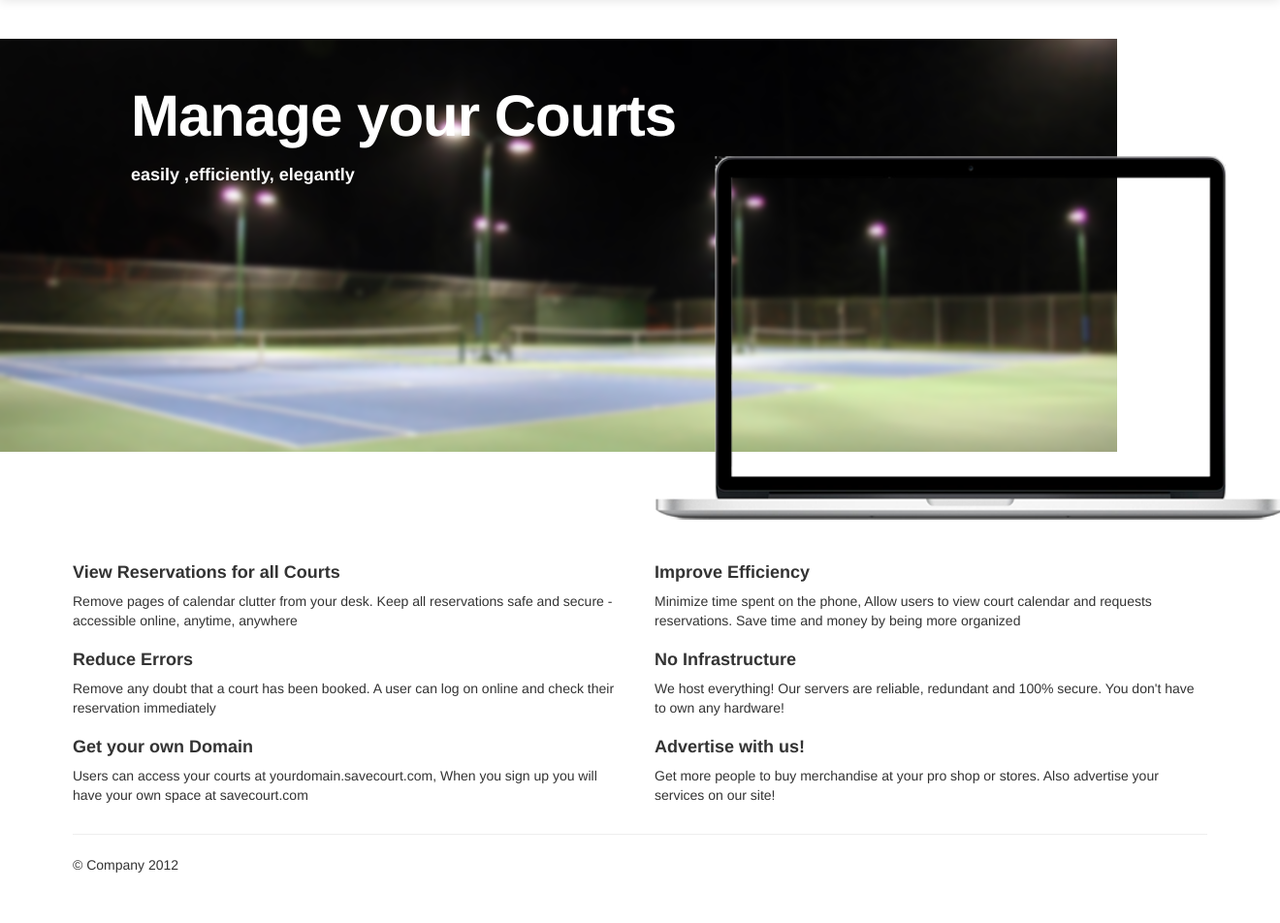
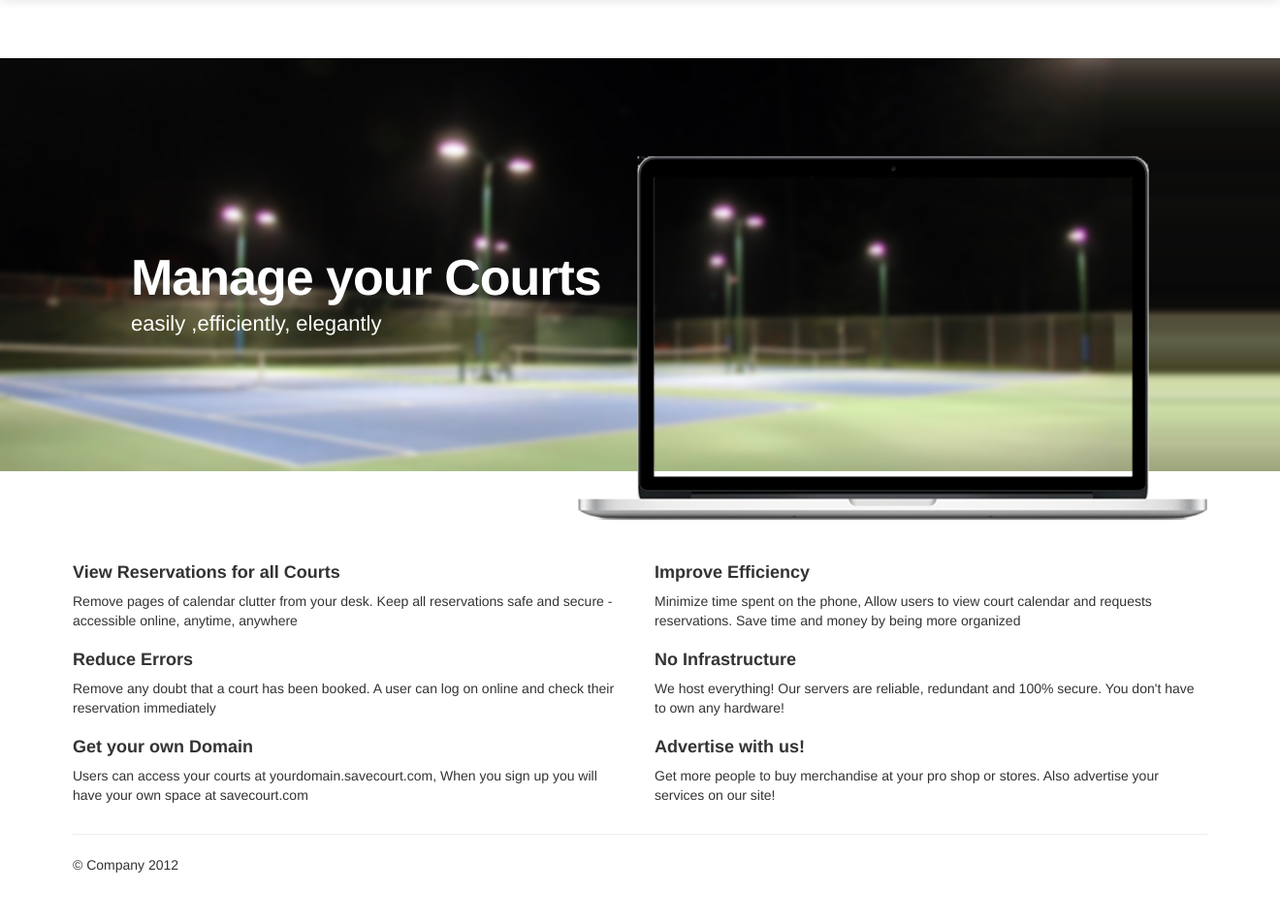
Before and after one commit to gefunk/tennisreserve, a PHP site: template application/views/main/home.php in a window 1320 px wide. Shown: the part 40-992 px from the top of the page at 97% size. Run offline with PHP 8.4, Linux system fonts and the light colour scheme; the template is opened without the code that fills it, so the values that code supplies are empty.

Commit message:
Added repeating background, and sub url logic
Added logic to check for sub url's, i.e. demo.savecourt.com

```diff
--- a/application/controllers/main.php
+++ b/application/controllers/main.php
@@ -5,12 +5,19 @@ class Main extends CI_Controller {
 	function __construct()
 	{
 		parent::__construct();
-
+		$this->load->helper('url');
 	}
 
 	function index($page='')
 	{
-
+		$current_url = current_url();
+		$no_http = substr($current_url, strpos($current_url, '://')+3);
+		$sub_url = substr($no_http,0,strpos($no_http, '.'));
+		if(!strpos($sub_url, '/')){
+			echo $sub_url;
+		}else{
+			echo "FALSE";
+		}
 	}
 
 	public function view($page = 'home')
--- a/application/views/main/home.php
+++ b/application/views/main/home.php
@@ -2,7 +2,7 @@
 <!-- Main hero unit for a primary marketing message or call to action -->
 <div class="home hero-unit">
 	<h1>Manage your Courts</h1>
-	<h4>easily ,efficiently, elegantly</h4>
+	<small>easily ,efficiently, elegantly</small>
 </div>
 
 <!-- Example row of columns -->
--- a/assets/css/home.css
+++ b/assets/css/home.css
@@ -1,8 +1,7 @@
 body{
-    background-image: url('../../assets/img/tennis_title.png');
-    background-position: 0% 80px;
-
-    background-repeat:no-repeat;
+    background-image: url('../../assets/img/tennis_title.png'), url('../../assets/img/right-repeat-title.png');
+    background-position: left 100px;
+    background-repeat: no-repeat, repeat-x;
 }
 
 .home{
@@ -11,14 +10,18 @@ body{
     background-repeat: no-repeat;
     background-position: right bottom;
     height: 400px;
-    margin-right: -80px;
 }
 
 .home h1 {
-    margin-top: 10px;
+    margin-top: 180px;
     color: white;
+    font-size: 52px;
+    font-weight: bold;
+    width: 50%;
 }
-.home h4 {
-    margin-top: 20px;
+.home small {
+    line-height: 2;
     color: white;
+    font-size: 22px;
+    width: 50%;
 }
```
Also changed, not shown: assets/img/left-repeat-title.png (added), assets/img/right-repeat-title.png (added).
